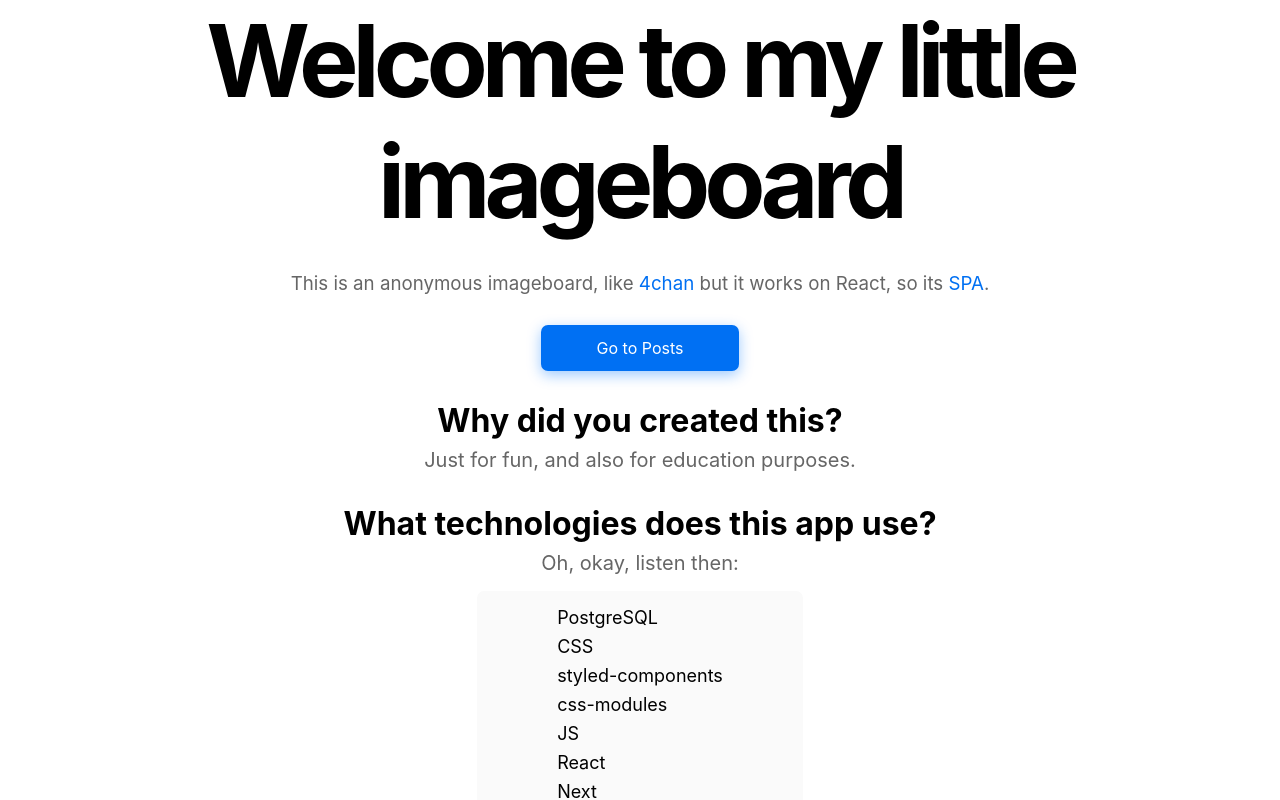
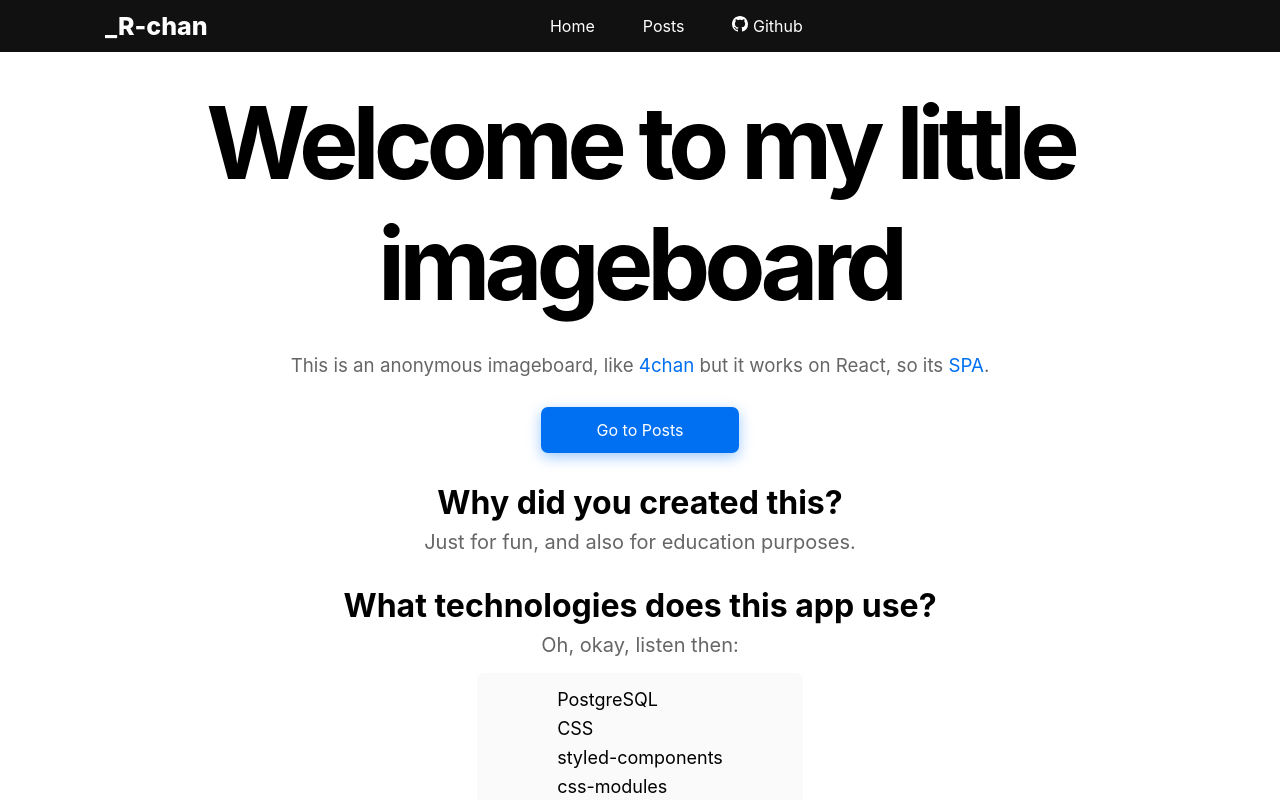
Before and after one commit to NekkiNeks/imageboard, a Next.js app in the folder frontend/: page / in a window 1280 px wide. Shown: the top 800 px of the page. Built offline with nearby package versions, Linux system fonts and the light colour scheme.

Commit message:
add header for pages and changed them for contain
changed how pages interact with globalContainer

```diff
--- /dev/null
+++ b/frontend/components/Header.tsx
@@ -0,0 +1,43 @@
+import React from "react";
+import Link from "next/link";
+import { BsGithub } from "react-icons/bs";
+import { RiSunLine } from "react-icons/ri";
+import styles from "../styles/Header.module.css";
+
+//import components
+import GlobalContainer from "./styled/GlobalContainer";
+
+export default function Header() {
+  return (
+    <header className={styles.container}>
+      <GlobalContainer>
+        <div className={styles.contentContainer}>
+          <div className={styles.logo}>_R-chan</div>
+          <nav>
+            <div></div>
+            <ul className={styles.linksContainer}>
+              <li>
+                <Link href="/">
+                  <a>Home</a>
+                </Link>
+              </li>
+              <li>
+                <Link href="/posts">
+                  <a>Posts</a>
+                </Link>
+              </li>
+              <li>
+                <a href="https://github.com/nekkineks/imageboard">
+                  <BsGithub />
+                  {"  "}
+                  Github
+                </a>
+              </li>
+            </ul>
+          </nav>
+          <RiSunLine size={30} color="#111" />
+        </div>
+      </GlobalContainer>
+    </header>
+  );
+}
--- a/frontend/pages/index.tsx
+++ b/frontend/pages/index.tsx
@@ -5,10 +5,10 @@ import styles from "../styles/Home.module.css";
 
 //import components
 import GlobalContainer from "../components/styled/GlobalContainer";
+import Header from "../components/Header";
 
 const Home: NextPage = () => {
   return (
-    <GlobalContainer>
     <div className={styles.container}>
       <Head>
         <meta charSet="UTF-8" />
@@ -18,9 +18,11 @@ const Home: NextPage = () => {
         />
         <title>R-chan</title>
       </Head>
-        <header className={styles.headerContainer}>
+      <Header />
+      <GlobalContainer>
+        <div className={styles.headerContainer}>
           <h1 className={styles.mainHeader}>Welcome to my little imageboard</h1>
-        </header>
+        </div>
         <main>
           <h3 className={styles.mdHeader}>
             This is an anonymous imageboard, like{" "}
@@ -82,8 +84,8 @@ const Home: NextPage = () => {
             </div>
           </article>
         </main>
+      </GlobalContainer>
     </div>
-    </GlobalContainer>
   );
 };
 
--- /dev/null
+++ b/frontend/styles/Header.module.css
@@ -0,0 +1,37 @@
+.container {
+  font-family: var(--font);
+  background-color: var(--colors-black);
+  color: var(--colors-white);
+  width: 100%;
+  margin-bottom: 30px;
+}
+
+.contentContainer {
+  position: relative;
+  display: flex;
+  justify-content: space-between;
+  align-items: center;
+}
+
+.linksContainer {
+  display: flex;
+  list-style: none;
+  padding: 0;
+}
+
+.linksContainer a {
+  display: block;
+  height: 100%;
+  font-size: var(--fz-text-sm);
+  padding: 1rem 1.5rem;
+}
+
+.linksContainer a:hover {
+  background-color: var(--colors-accent);
+  box-shadow: var(--shadow-active);
+}
+
+.logo {
+  font-size: 25px;
+  font-weight: 800;
+}
--- a/frontend/styles/Home.module.css
+++ b/frontend/styles/Home.module.css
@@ -2,7 +2,6 @@
   font-family: var(--font);
   background-color: var(--colors-white);
   text-align: center;
-  padding: 0 2rem;
 }
 
 .mainHeader {
@@ -42,9 +41,6 @@
   background-color: var(--colors-accent-hov);
 }
 
-.answersContainer {
-}
-
 .answersContainer h2 {
   font-size: var(--fz-md1);
   color: var(--black);
@@ -75,115 +71,3 @@
 .answer {
   margin-bottom: 2rem;
 }
-.main {
-  min-height: 100vh;
-  padding: 4rem 0;
-  flex: 1;
-  display: flex;
-  flex-direction: column;
-  justify-content: center;
-  align-items: center;
-}
-
-.footer {
-  display: flex;
-  flex: 1;
-  padding: 2rem 0;
-  border-top: 1px solid #eaeaea;
-  justify-content: center;
-  align-items: center;
-}
-
-.footer a {
-  display: flex;
-  justify-content: center;
-  align-items: center;
-  flex-grow: 1;
-}
-
-.title a {
-  color: #0070f3;
-  text-decoration: none;
-}
-
-.title a:hover,
-.title a:focus,
-.title a:active {
-  text-decoration: underline;
-}
-
-.title {
-  margin: 0;
-  line-height: 1.15;
-  font-size: 4rem;
-}
-
-.title,
-.description {
-  text-align: center;
-}
-
-.description {
-  margin: 4rem 0;
-  line-height: 1.5;
-  font-size: 1.5rem;
-}
-
-.code {
-  background: #fafafa;
-  border-radius: 5px;
-  padding: 0.75rem;
-  font-size: 1.1rem;
-  font-family: Menlo, Monaco, Lucida Console, Liberation Mono, DejaVu Sans Mono,
-    Bitstream Vera Sans Mono, Courier New, monospace;
-}
-
-.grid {
-  display: flex;
-  align-items: center;
-  justify-content: center;
-  flex-wrap: wrap;
-  max-width: 800px;
-}
-
-.card {
-  margin: 1rem;
-  padding: 1.5rem;
-  text-align: left;
-  color: inherit;
-  text-decoration: none;
-  border: 1px solid #eaeaea;
-  border-radius: 10px;
-  transition: color 0.15s ease, border-color 0.15s ease;
-  max-width: 300px;
-}
-
-.card:hover,
-.card:focus,
-.card:active {
-  color: #0070f3;
-  border-color: #0070f3;
-}
-
-.card h2 {
-  margin: 0 0 1rem 0;
-  font-size: 1.5rem;
-}
-
-.card p {
-  margin: 0;
-  font-size: 1.25rem;
-  line-height: 1.5;
-}
-
-.logo {
-  height: 1em;
-  margin-left: 0.5rem;
-}
-
-@media (max-width: 600px) {
-  .grid {
-    width: 100%;
-    flex-direction: column;
-  }
-}
--- a/frontend/styles/IndexPage.module.css
+++ b/frontend/styles/IndexPage.module.css
@@ -1,11 +1,19 @@
 .container {
-  padding: 1rem;
+  font-family: var(--font);
 }
 
 .headerContainer h1 {
-  font-family: monospace;
   text-align: center;
+  font-size: var(--fz-header-sm);
+  color: var(--colors-black);
   margin-bottom: 1rem;
+}
+
+.headerContainer p {
+  text-align: center;
+  font-size: var(--fz-md2);
+  color: var(--colors-grey);
+  margin-bottom: 30px;
 }
 
 .loaderContainer {
@@ -33,16 +41,20 @@
 }
 
 .button {
+  cursor: pointer;
   display: block;
+  background-color: var(--colors-accent);
+  font-family: var(--font);
+  font-size: var(--fz-text-sm);
+  color: var(--colors-white);
+  padding: var(--pad-btn);
   margin: auto;
-  cursor: pointer;
-  background-color: #eee;
-  font-size: 16px;
-  padding: 0.5rem;
+  margin-bottom: 30px;
   border: none;
-  border-radius: 5px;
+  border-radius: var(--radii);
+  box-shadow: var(--shadow-active);
 }
 
 .button:hover {
-  background-color: #ddd;
+  background-color: var(--colors-accent-hov);
 }
--- a/frontend/styles/Thread.module.css
+++ b/frontend/styles/Thread.module.css
@@ -1,7 +1,6 @@
 .container {
   margin: 10px auto;
   padding: 1rem;
-  width: 70%;
   background-color: #eee;
   border: 1px solid black;
 }
```
Also changed, not shown: frontend/pages/posts/index.tsx (+10 -4 lines). Lines whose indentation alone changed are shown as unchanged.
